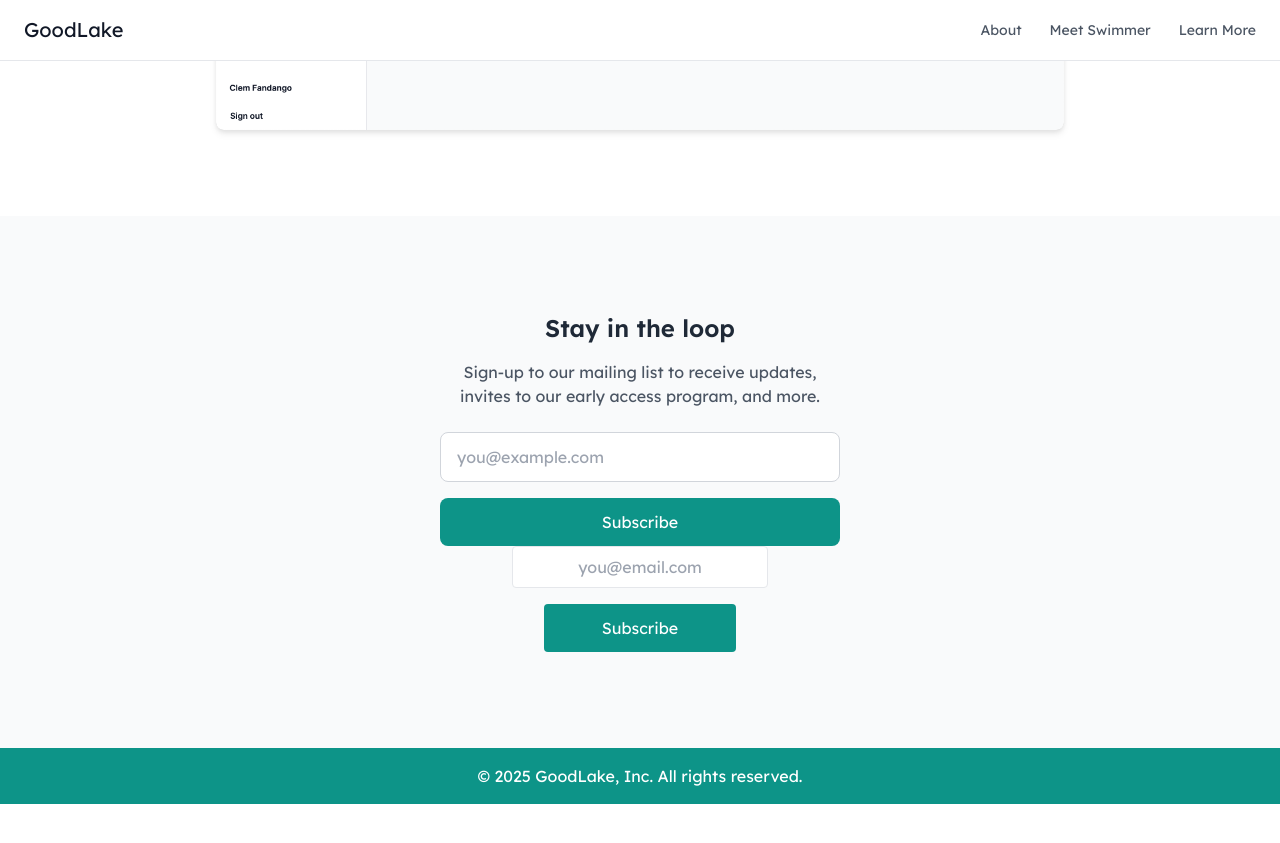
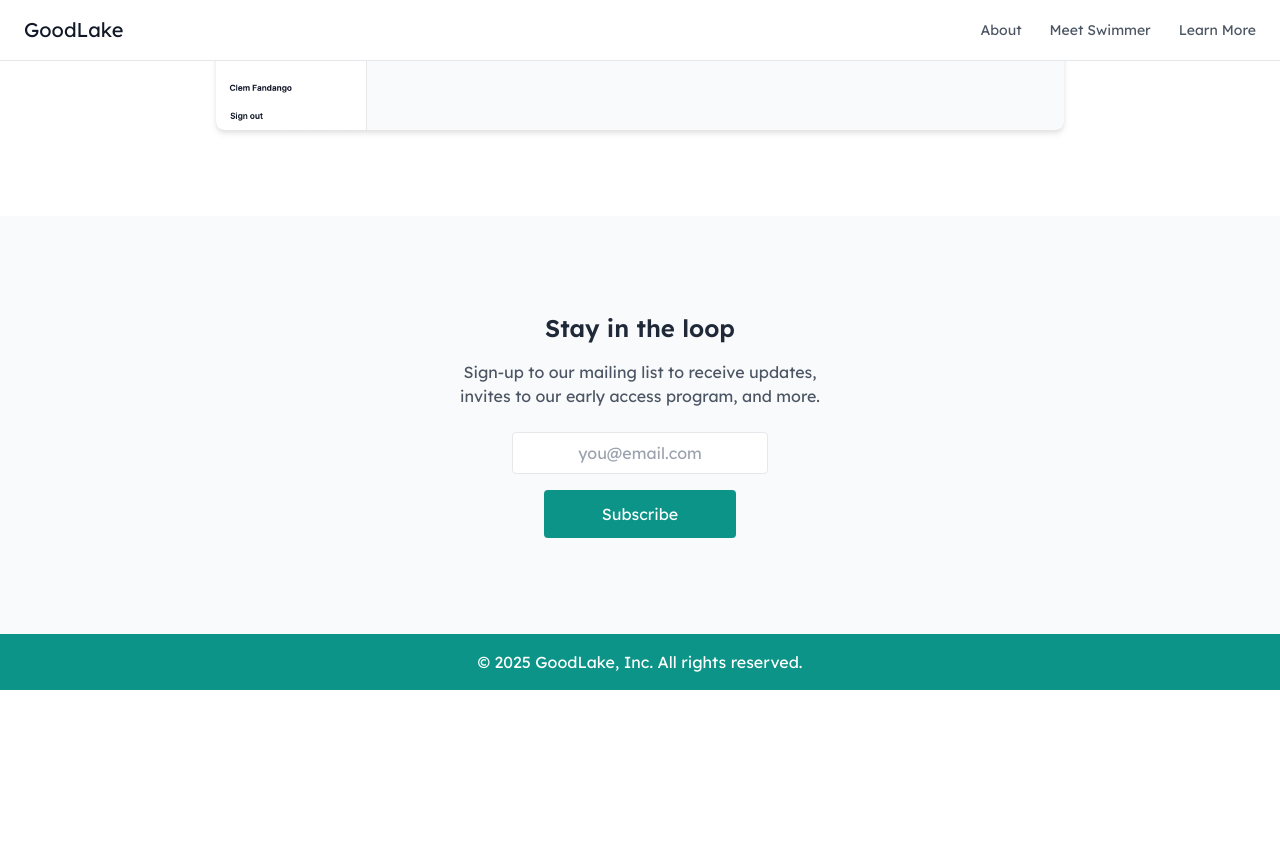
Before and after one commit to git-wayfa/goodlake.io, a Jekyll site: the page built from index.md, in a window 1280 px wide and 900 px high, scrolled down 2858 px. Shown: the top 843 px of the window. Built offline with Jekyll 4.4.1, drawn with Linux system fonts in a browser that asks for light colours; nearby versions of some CDN libraries; comment, search, counter and statistics services are not loaded; after the commit the page ends 3644 px from its top, so only the background shows below that.

Commit message:
Update default.html

```diff
--- a/_layouts/default.html
+++ b/_layouts/default.html
@@ -170,10 +170,6 @@
     <div class="max-w-md mx-auto px-6 text-center">
       <h3 class="text-2xl font-semibold mb-4">Stay in the loop</h3>
       <p class="text-gray-600 mb-6">Sign-up to our mailing list to receive updates, invites to our early access program, and more.</p>
-      <form class="space-y-4">
-        <input type="email" placeholder="you@example.com" class="w-full px-4 py-3 rounded-lg border border-gray-300 focus:outline-none focus:ring-2 focus:ring-teal-500" />
-        <button type="submit" class="w-full bg-teal-600 text-white py-3 rounded-lg hover:bg-teal-700 transition">Subscribe</button>
-      </form>
 
       {{ content }}
 
```
